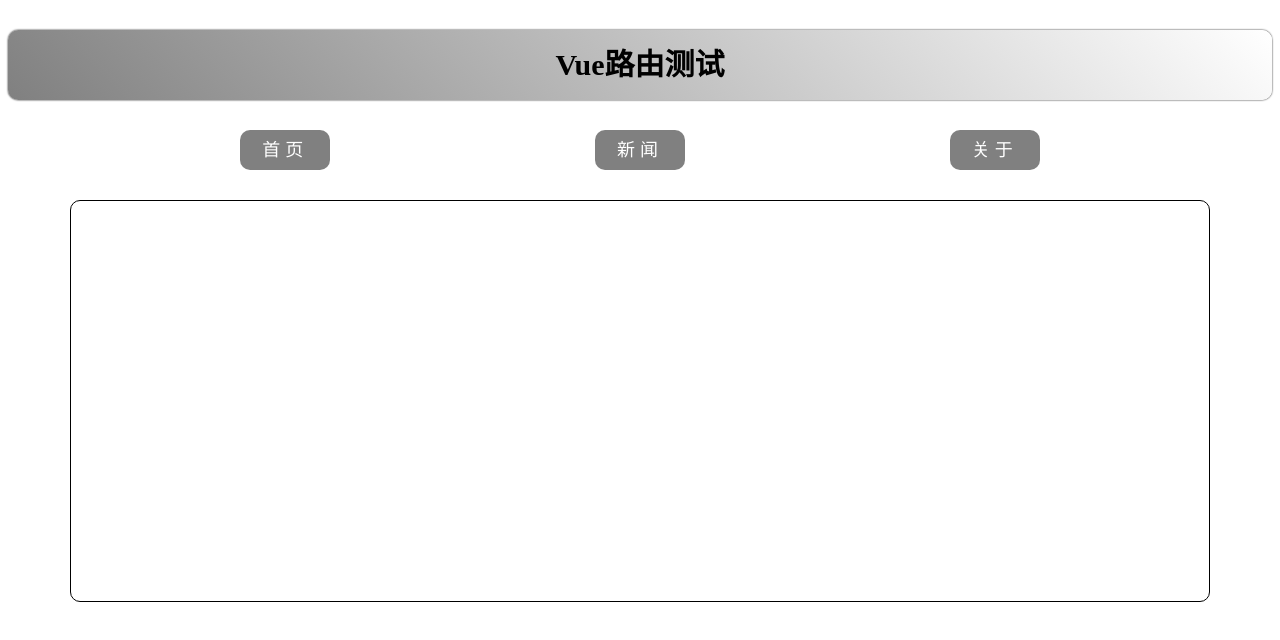
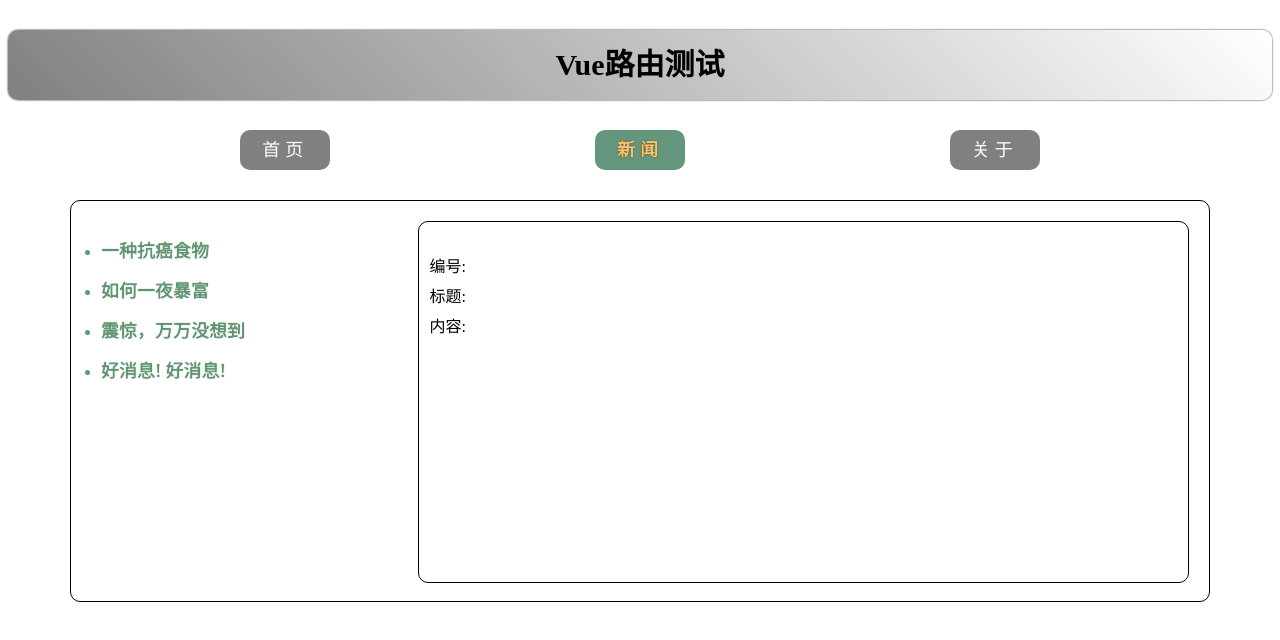
Before and after one commit to ljyGmail/shangguigu_vue3, a Vue app: page /news/detail in a window 1280 px wide. Before the commit this address had no page. Shown: the top 640 px of the page. Built offline with nearby package versions, Linux system fonts and the light colour scheme.

Commit message:
39 路由 props配置

```diff
--- a/src/pages/Detail.vue
+++ b/src/pages/Detail.vue
@@ -1,16 +1,13 @@
 <template>
   <ul class="news-list">
-    <li>编号: {{ route.params.id }}</li>
-    <li>标题: {{ route.params.title }}</li>
-    <li>内容: {{ route.params.content }}</li>
+    <li>编号: {{ id }}</li>
+    <li>标题: {{ title }}</li>
+    <li>内容: {{ content }}</li>
   </ul>
 </template>
 
 <script setup lang="ts" name="Detail">
-import { useRoute } from "vue-router";
-
-const route = useRoute();
-console.log(route);
+defineProps(["id", "title", "content"]);
 </script>
 
 <style scoped>
--- a/src/pages/News.vue
+++ b/src/pages/News.vue
@@ -14,10 +14,10 @@
           :to="{
             name: 'xiang',
             // path: '/news/detail',
-            params: {
+            query: {
               id: news.id,
               title: news.title,
-              // content: news.content,
+              content: news.content,
             },
           }"
           >{{ news.title }}</RouterLink
--- a/src/router/index.ts
+++ b/src/router/index.ts
@@ -26,8 +26,25 @@
       children: [
         {
           name: "xiang",
-          path: "detail/:id/:title/:content?",
+          path: "detail",
           component: Detail,
+
+          // 第一种写法: 将路由收到的所有params参数作为props传给路由组件
+          // props: true,
+
+          // 第二种写法: 函数写法, 可以自己决定将什么作为props给路由组件
+          props(route) {
+            return route.query;
+          },
+
+          // 第三种写法: 对象写法, 可以自己决定将什么作为props给路由组件
+          /*
+          props: {
+            a: 100,
+            b: 200,
+            c: 300,
+          },
+          */
         },
       ],
     },
```
